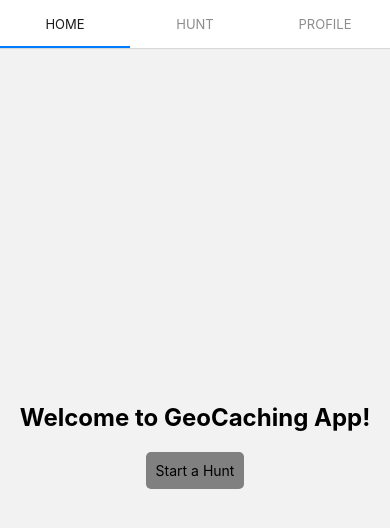
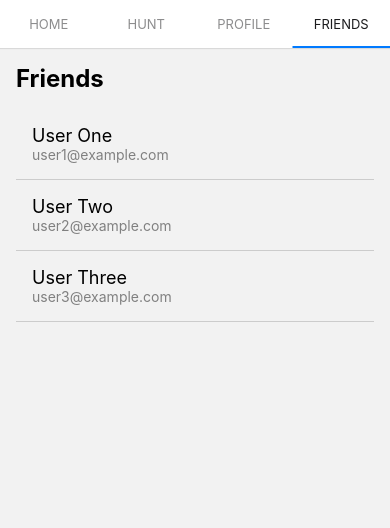
Before and after one commit to Fannynystrom/Hunt, a React Native app: screen /Friends in a window 390 px wide. Shown: the top 528 px of the page. Built offline with nearby package versions, Linux system fonts and the light colour scheme.

Commit message:
created FriendsScreen and InviteScreen

```diff
--- a/navigation/Navigation.js
+++ b/navigation/Navigation.js
@@ -7,19 +7,33 @@ import { createMaterialTopTabNavigator } from '@react-navigation/material-top-ta
 import HomeScreen from '../screens/HomeScreen';
 import HuntScreen from '../screens/HuntScreen';
 import ProfileScreen from '../screens/ProfileScreen';
+import FriendsScreen from '../screens/FriendsScreen'; // Importera FriendsScreen
+import InviteScreen from '../screens/InviteScreen'; // Importera InviteScreen
+
 
 const Tab = createMaterialTopTabNavigator();
+const Stack = createStackNavigator();
 
 function AppNavigator() {
-  return (
-    <NavigationContainer>
+    return (
+      <NavigationContainer>
+        <Stack.Navigator initialRouteName="Main">
+          <Stack.Screen name="Main" component={MainTabs} options={{ headerShown: false }} />
+          <Stack.Screen name="Invite" component={InviteScreen} options={{ title: 'Invite' }} />
+        </Stack.Navigator>
+      </NavigationContainer>
+    );
+  }
+
+  function MainTabs() {
+    return (
       <Tab.Navigator initialRouteName="Home">
         <Tab.Screen name="Home" component={HomeScreen} />
         <Tab.Screen name="Hunt" component={HuntScreen} />
         <Tab.Screen name="Profile" component={ProfileScreen} />
+        <Tab.Screen name="Friends" component={FriendsScreen} />
       </Tab.Navigator>
-    </NavigationContainer>
-  );
-}
+    );
+  }
 
-export default AppNavigator;
+  export default AppNavigator;
--- /dev/null
+++ b/screens/FriendsScreen.js
@@ -0,0 +1,61 @@
+import React, { useState, useEffect } from 'react';
+import { View, Text, FlatList, TouchableOpacity, StyleSheet } from 'react-native';
+
+const FriendsScreen = ({ navigation }) => {
+  const [users, setUsers] = useState([]);
+
+  useEffect(() => {
+    // här kommer backend snaaart
+    //bara hårdkordat nu
+    setUsers([
+      { id: '1', name: 'User One', email: 'user1@example.com' },
+      { id: '2', name: 'User Two', email: 'user2@example.com' },
+      { id: '3', name: 'User Three', email: 'user3@example.com' },
+    ]);
+  }, []);
+
+  return (
+    <View style={styles.container}>
+      <Text style={styles.header}>Friends</Text>
+      <FlatList
+        data={users}
+        keyExtractor={(item) => item.id}
+        renderItem={({ item }) => (
+          <TouchableOpacity
+            style={styles.item}
+            onPress={() => navigation.navigate('Invite', { userId: item.id })}
+          >
+            <Text style={styles.name}>{item.name}</Text>
+            <Text style={styles.email}>{item.email}</Text>
+          </TouchableOpacity>
+        )}
+      />
+    </View>
+  );
+};
+
+const styles = StyleSheet.create({
+  container: {
+    flex: 1,
+    padding: 16,
+  },
+  header: {
+    fontSize: 24,
+    fontWeight: 'bold',
+    marginBottom: 16,
+  },
+  item: {
+    padding: 16,
+    borderBottomWidth: 1,
+    borderBottomColor: '#ccc',
+  },
+  name: {
+    fontSize: 18,
+  },
+  email: {
+    fontSize: 14,
+    color: 'gray',
+  },
+});
+
+export default FriendsScreen;
--- /dev/null
+++ b/screens/InviteScreen.js
@@ -0,0 +1,41 @@
+import React from 'react';
+import { View, Text, Button, StyleSheet } from 'react-native';
+
+const InviteScreen = ({ route, navigation }) => {
+  const { userId } = route.params;
+
+  const inviteUser = () => {
+    //implementera logik för att bjuda in vänner
+    console.log(`Invite user with ID: ${userId} to Hunt`);
+    // navigerar tillbaka efter inbjudan
+    navigation.goBack();
+  };
+
+  return (
+    <View style={styles.container}>
+      <Text style={styles.header}>Invite User</Text>
+      <Text style={styles.info}>Invite user with ID: {userId} to your Hunt.</Text>
+      <Button title="Invite" onPress={inviteUser} />
+    </View>
+  );
+};
+
+const styles = StyleSheet.create({
+  container: {
+    flex: 1,
+    alignItems: 'center',
+    justifyContent: 'center',
+    padding: 16,
+  },
+  header: {
+    fontSize: 24,
+    fontWeight: 'bold',
+    marginBottom: 16,
+  },
+  info: {
+    fontSize: 18,
+    marginBottom: 16,
+  },
+});
+
+export default InviteScreen;
--- a/screens/ProfileScreen.js
+++ b/screens/ProfileScreen.js
@@ -1,6 +1,8 @@
 import React from 'react';
 import { View, Text, StyleSheet, Image } from 'react-native';
 import styles from './ProfileScreenStyles';
+import Avatar from '../components/Avatar';
+
 
 
 const ProfileScreen = () => {
```
